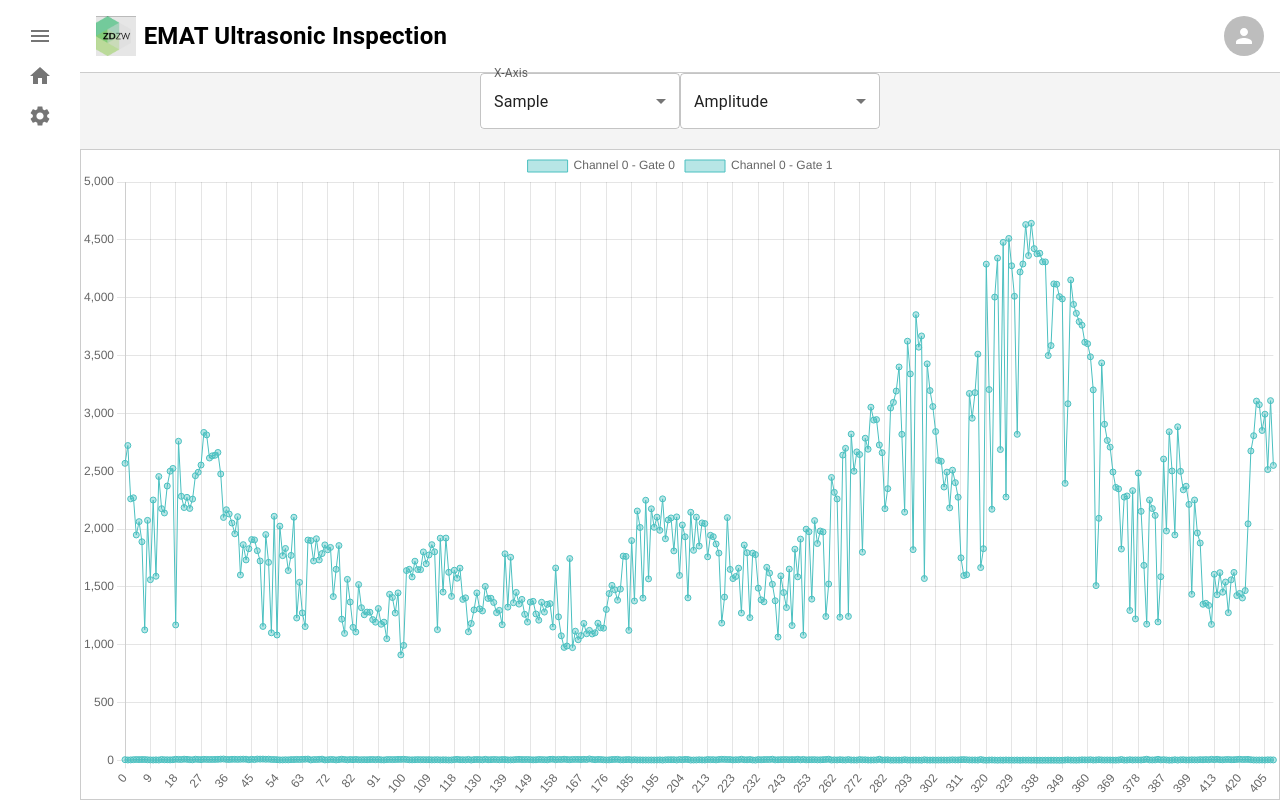
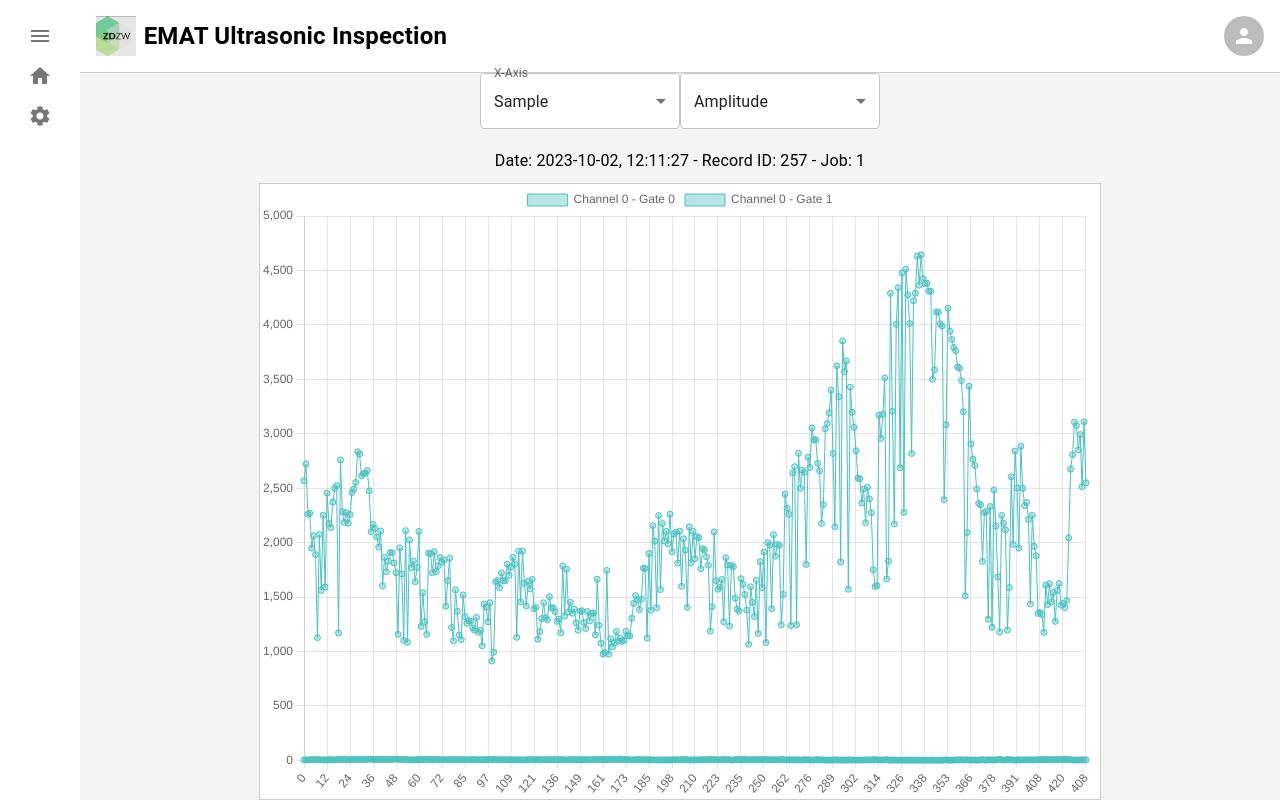
Before and after one commit to miguelmolero/zdzw_client, a React (Vite) app: page /inspection-visualizator in a window 1280 px wide. Built offline with nearby package versions, Linux system fonts and the light colour scheme.

Commit message:
Change Styles to material UI API format and add StripChart Record info

```diff
--- a/src/pages/InspectionVisualizator.tsx
+++ b/src/pages/InspectionVisualizator.tsx
@@ -1,41 +1,48 @@
 // src/pages/InspectionVisualizator.tsx
-import React, { useEffect, useState } from 'react';
-import { Box, FormControl, InputLabel, Select, MenuItem } from '@mui/material';
-import Header from '../components/Header'; // Reutilizar el Header
-import Toolbar from '../components/Toolbar'; // Reutilizar la Toolbar
-import StripChartCanvas from '../components/StripChartCanvas';
-import { inspectionStyles } from './styles/InspectionVisualizatorStyles'; // Estilos de la página
-import { ChartData, ChartOptions } from 'chart.js'; // Importar tipos
-import { RecordData, RecordDataRaw, StripData } from '../types/types';
-import { parseRecordData } from '../utils/parseRecordData';
+import React, { useEffect, useState } from "react";
+import { InputLabel, Select, MenuItem, Typography } from "@mui/material";
+import Header from "../components/Header"; // Reutilizar el Header
+import Toolbar from "../components/Toolbar"; // Reutilizar la Toolbar
+import StripChartCanvas from "../components/StripChartCanvas";
+import { ChartData, ChartOptions } from "chart.js"; // Importar tipos
+import { RecordData, RecordDataRaw, StripData } from "../types/types";
+import { parseRecordData } from "../utils/parseRecordData";
+import {timestampToDateTimeYMD } from "../utils/typesConverter";
+import {
+  CanvasContainer,
+  FormControlStyled,
+  SelectorContainer,
+  MainContent,
+  RootContainer,
+  LabelContainer,
+} from "./styles/InspectionVisualizatorStyles";
 
-const InspectionVisualizator : React.FC = () => {
-  const styles = inspectionStyles();
+const InspectionVisualizator: React.FC = () => {
   const [recordData, setRecordData] = useState<RecordData | null>(null);
-  const [xAxis, setXAxis] = useState<string>('sample');
-  const [yAxis, setYAxis] = useState<string>('amplitude');
-  const [chartData, setChartData] = useState<ChartData<'line'>>({
+  const [xAxis, setXAxis] = useState<string>("sample");
+  const [yAxis, setYAxis] = useState<string>("amplitude");
+  const [chartData, setChartData] = useState<ChartData<"line">>({
     labels: [],
     datasets: [],
   });
 
-  const chartOptions: ChartOptions<'line'> = {
+  const chartOptions: ChartOptions<"line"> = {
     responsive: true,
     maintainAspectRatio: false,
   };
 
   const loadRecordData = async () => {
     try {
-      const basePath = process.env.NODE_ENV === 'production' ? '/static' : '';
+      const basePath = process.env.NODE_ENV === "production" ? "/static" : "";
       const response = await fetch(`${basePath}/StripData.json`);
-      const textResponse = await response.text();  // Lee la respuesta como texto
-      const jsonData: RecordDataRaw = JSON.parse(textResponse);  // Parsea el texto a JSON
+      const textResponse = await response.text(); // Lee la respuesta como texto
+      const jsonData: RecordDataRaw = JSON.parse(textResponse); // Parsea el texto a JSON
       //const jsonData: RecordDataRaw = await response.json();
       //console.log(jsonData);
       const parsedData = parseRecordData(jsonData);
       setRecordData(parsedData);
     } catch (error) {
-      console.error('Error al cargar los datos del registro:', error);
+      console.error("Error al cargar los datos del registro:", error);
     }
   };
 
@@ -45,17 +52,19 @@ const InspectionVisualizator : React.FC = () => {
 
   useEffect(() => {
     if (recordData) {
-      const labels = recordData.strip_data[0][xAxis as keyof StripData] as number[];
+      const labels = recordData.strip_data[0][
+        xAxis as keyof StripData
+      ] as number[];
 
       // Construir los datasets de todas las gates y channels
       const datasets = recordData.strip_data.map((strip) => ({
         label: `Channel ${strip.channel_id} - Gate ${strip.gate_id}`,
         data: strip[yAxis as keyof StripData],
-        borderColor: 'rgba(75,192,192,1)',
-        backgroundColor: 'rgba(75,192,192,0.4)',
+        borderColor: "rgba(75,192,192,1)",
+        backgroundColor: "rgba(75,192,192,0.4)",
         borderWidth: 1,
         fill: false,
-      })) as ChartData<'line'>['datasets'];
+      })) as ChartData<"line">["datasets"];
 
       setChartData({
         labels,
@@ -65,38 +74,51 @@ const InspectionVisualizator : React.FC = () => {
   }, [xAxis, yAxis, recordData]);
 
   return (
-    <Box sx={styles.root}>
+    <RootContainer>
       {/* Barra lateral */}
       <Toolbar />
 
       {/* Contenido principal */}
-      <Box sx={styles.mainContent}>
+      <MainContent>
         {/* Header */}
         <Header />
 
         {/* Selector debajo del Header */}
-        <Box sx={styles.selectorContainer}>
-          <FormControl sx={styles.formControl}>
+        <SelectorContainer>
+          <FormControlStyled>
             <InputLabel>X-Axis</InputLabel>
             <Select value={xAxis} onChange={(e) => setXAxis(e.target.value)}>
               <MenuItem value="sample">Sample</MenuItem>
               <MenuItem value="distance">Distance</MenuItem>
             </Select>
-          </FormControl>
-          <FormControl sx={styles.formControl}>
+          </FormControlStyled>
+          <FormControlStyled>
             <Select value={yAxis} onChange={(e) => setYAxis(e.target.value)}>
               <MenuItem value="amplitude">Amplitude</MenuItem>
               <MenuItem value="tof">TOF</MenuItem>
             </Select>
-          </FormControl>
-        </Box>
+          </FormControlStyled>
+        </SelectorContainer>
+
+        {/* Label para mostrar la información del JSON */}
+        <LabelContainer>
+          <Typography>
+            {recordData
+              ? `Date: ${timestampToDateTimeYMD(recordData.timestamp)} - Record ID: ${recordData.record_id} - Job: ${recordData.job_id}`
+              : "Cargando datos..."}
+          </Typography>
+        </LabelContainer>
 
         {/* Canvas para gráficos */}
-        <Box sx={styles.canvasContainer}>
-            <StripChartCanvas type="line" data={chartData} options={chartOptions} />
-        </Box>
-      </Box>
-    </Box>
+        <CanvasContainer>
+          <StripChartCanvas
+            type="line"
+            data={chartData}
+            options={chartOptions}
+          />
+        </CanvasContainer>
+      </MainContent>
+    </RootContainer>
   );
 };
 
--- a/src/pages/styles/InspectionVisualizatorStyles.ts
+++ b/src/pages/styles/InspectionVisualizatorStyles.ts
@@ -1,34 +1,48 @@
 // src/styles/InspectionVisualizatorStyles.ts
-export const inspectionStyles = () => ({
-  root: {
-    display: "flex",
-    height: "100vh",
-    overflow: "hidden",
+import { styled } from '@mui/system';
+import { Box, FormControl} from '@mui/material';
 
-  },
-  mainContent: {
+export const RootContainer = styled(Box)({
+  display: 'flex',
+  height: '100vh',
+  overflow: 'hidden',
+});
+
+export const MainContent = styled(Box)({
   flexGrow: 1,
-    display: "flex",
-    flexDirection: "column",
-    bgcolor: "#f4f4f4", // Fondo claro para la página
-  },
-  selectorContainer: {
+  display: 'flex',
+  flexDirection: 'column',
+  backgroundColor: '#f4f4f4', // Fondo claro para la página
+});
+
+export const SelectorContainer = styled(Box)({
   display: "flex",
   justifyContent: "center",
   alignItems: "center",
   marginBottom: "20px",
-  },
-  formControl: {
+});
+
+export const FormControlStyled = styled(FormControl)({
   minWidth: 200,
-    bgcolor: "#fff", // Fondo blanco para el selector
-  },
-  canvasContainer: {
+  backgroundColor: "#fff",
+});
+
+export const LabelContainer = styled(Box)({
+  display: 'flex',
+  justifyContent: 'center',
+  alignItems: 'center',
+  marginBottom: '10px',  // Espacio entre el label y el gráfico
+  fontSize: '1.2rem',    // Tamaño del texto del label
+  fontWeight: 'bold',    // Texto en negrita
+});
+
+export const CanvasContainer = styled(Box)({
   flexGrow: 1,
-    display: "flex",
-    justifyContent: "center",
-    alignItems: "center",
-    border: "1px solid #ccc",
-    backgroundColor: "#fff", // Fondo blanco para el canvas
-    height: "400px", // Tamaño del área de gráfico
-  },
+  display: 'flex',
+  justifyContent: 'center',
+  alignItems: 'center',
+  alignSelf: 'center',
+  border: '1px solid #ccc',
+  backgroundColor: '#fff', // Fondo blanco para el canvas
+  width: '70%', // Tamaño del área
 });
--- a/src/utils/parseRecordData.ts
+++ b/src/utils/parseRecordData.ts
@@ -6,6 +6,7 @@ export function parseRecordData(jsonData: RecordDataRaw): RecordData {
     setup_id: jsonData.payload.setup_id,
     job_id: jsonData.payload.job_id,
     name: jsonData.payload.name,
+    timestamp: jsonData.payload.timestamp,
     disposition: jsonData.payload.disposition,
     strip_data: jsonData.payload.strip_data.map((strip: StripDataRaw) => ({
       channel_id: strip.channel_id,
```
Lines whose indentation alone changed are shown as unchanged.
